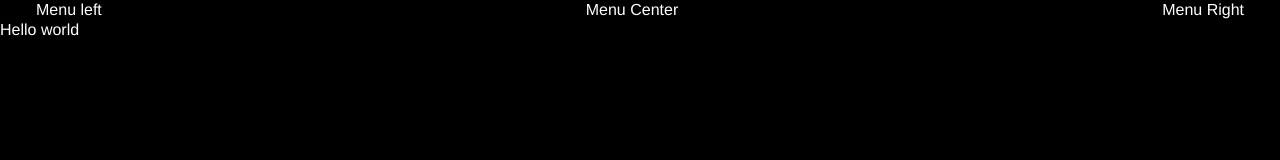
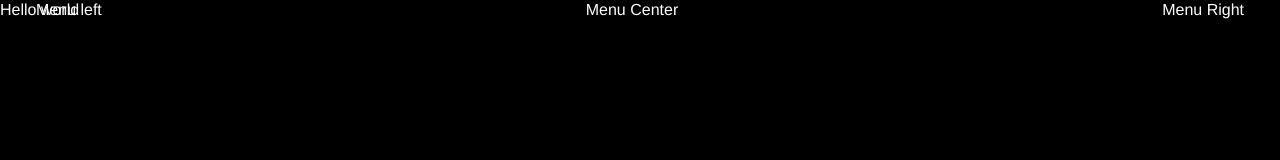
Before and after one commit to code-JOA/Tuts-jewellery, a Next.js app in the folder tuts/: page / in a window 1280 px wide. Shown: the top 160 px of the page. Built offline with nearby package versions, Linux system fonts and the light colour scheme; a web font is replaced by a local one.

Commit message:
Commit auto_update

```diff
--- a/tuts/components/Header.tsx
+++ b/tuts/components/Header.tsx
@@ -1,6 +1,6 @@
 const Header = () => {
   return (
-    <header>
+    <header className="fixed top-0 left-0 w-full h-[88px]">
       <div className="flex flex-1 items-center justify-between px-[36px]">
         <div>Menu left</div>
         <div>Menu Center</div>
```
